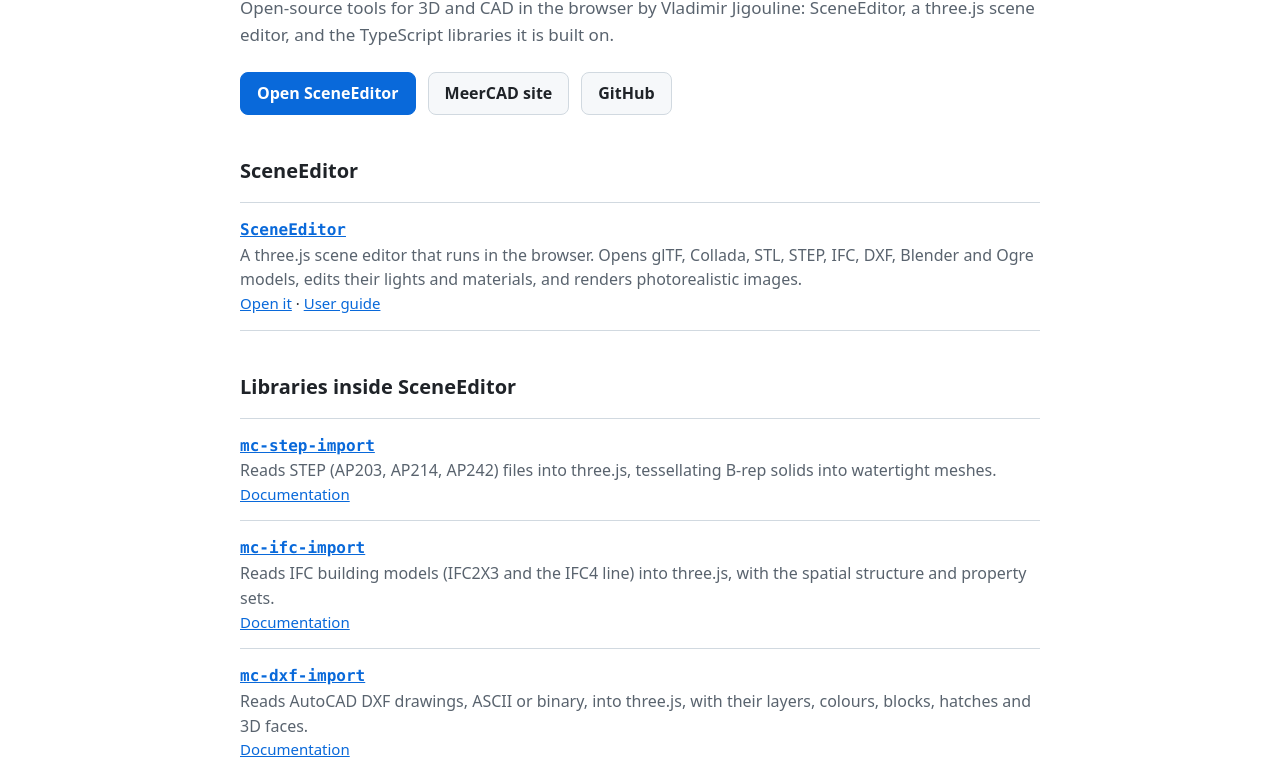
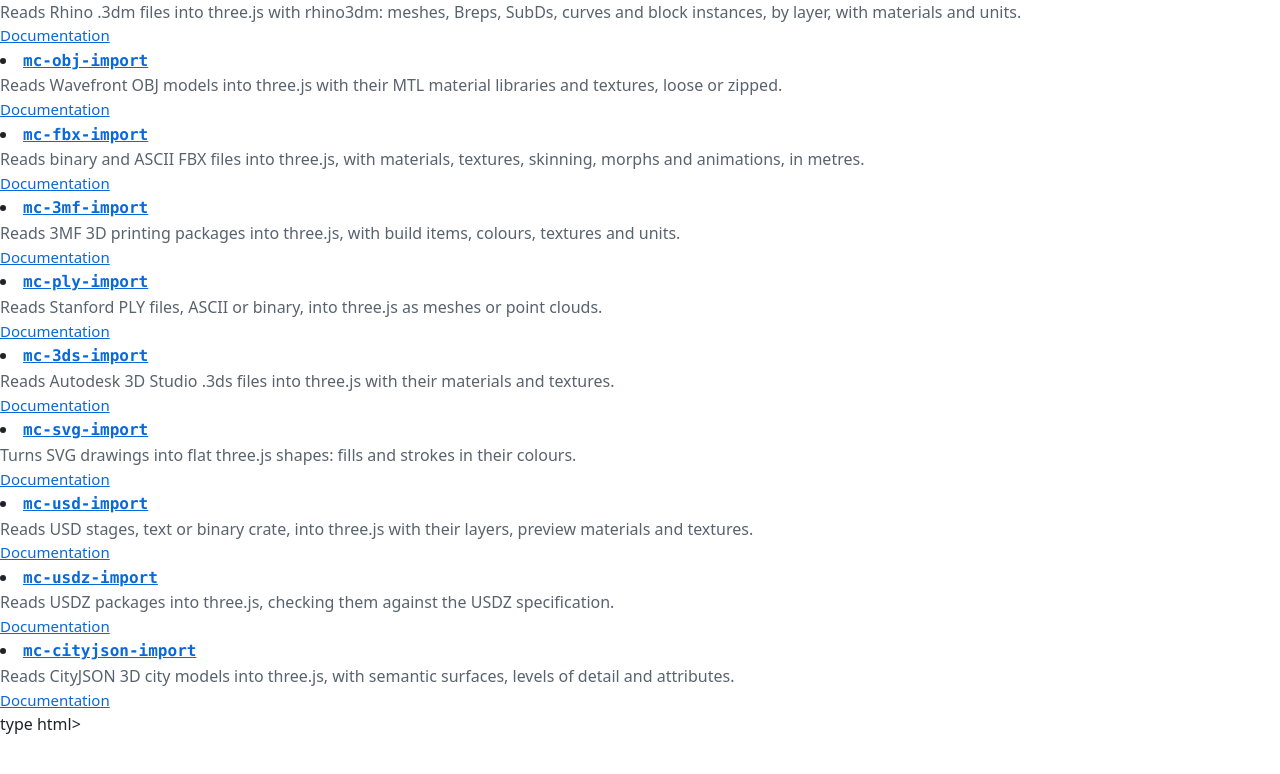
Before and after one commit to VJigouline/vjigouline.github.io, a plain HTML site: page index.html in a window 1280 px wide. Shown: the part 99-873 px from the top of the page. Drawn offline with Linux system fonts and the light colour scheme.

Commit message:
List the 11 new import libraries
Co-Authored-By: Claude Opus 5.5 <noreply@anthropic.com>

```diff
--- a/index.html
+++ b/index.html
@@ -1,10 +1,65 @@
-<!doctype html>
+<!doc      <li>
+        <a class="name" href="https://github.com/VJigouline/mc-iges-import">mc-iges-import</a>
+        <span class="summary">Reads IGES CAD files into three.js, tessellating trimmed NURBS and analytic surfaces and B-rep solids, with colours, levels and units.</span>
+        <span class="links"><a href="https://github.com/VJigouline/mc-iges-import/tree/main/Documentation">Documentation</a></span>
+      </li>
+      <li>
+        <a class="name" href="https://github.com/VJigouline/mc-3dm-import">mc-3dm-import</a>
+        <span class="summary">Reads Rhino .3dm files into three.js with rhino3dm: meshes, Breps, SubDs, curves and block instances, by layer, with materials and units.</span>
+        <span class="links"><a href="https://github.com/VJigouline/mc-3dm-import/tree/main/Documentation">Documentation</a></span>
+      </li>
+      <li>
+        <a class="name" href="https://github.com/VJigouline/mc-obj-import">mc-obj-import</a>
+        <span class="summary">Reads Wavefront OBJ models into three.js with their MTL material libraries and textures, loose or zipped.</span>
+        <span class="links"><a href="https://github.com/VJigouline/mc-obj-import/tree/main/Documentation">Documentation</a></span>
+      </li>
+      <li>
+        <a class="name" href="https://github.com/VJigouline/mc-fbx-import">mc-fbx-import</a>
+        <span class="summary">Reads binary and ASCII FBX files into three.js, with materials, textures, skinning, morphs and animations, in metres.</span>
+        <span class="links"><a href="https://github.com/VJigouline/mc-fbx-import/tree/main/Documentation">Documentation</a></span>
+      </li>
+      <li>
+        <a class="name" href="https://github.com/VJigouline/mc-3mf-import">mc-3mf-import</a>
+        <span class="summary">Reads 3MF 3D printing packages into three.js, with build items, colours, textures and units.</span>
+        <span class="links"><a href="https://github.com/VJigouline/mc-3mf-import/tree/main/Documentation">Documentation</a></span>
+      </li>
+      <li>
+        <a class="name" href="https://github.com/VJigouline/mc-ply-import">mc-ply-import</a>
+        <span class="summary">Reads Stanford PLY files, ASCII or binary, into three.js as meshes or point clouds.</span>
+        <span class="links"><a href="https://github.com/VJigouline/mc-ply-import/tree/main/Documentation">Documentation</a></span>
+      </li>
+      <li>
+        <a class="name" href="https://github.com/VJigouline/mc-3ds-import">mc-3ds-import</a>
+        <span class="summary">Reads Autodesk 3D Studio .3ds files into three.js with their materials and textures.</span>
+        <span class="links"><a href="https://github.com/VJigouline/mc-3ds-import/tree/main/Documentation">Documentation</a></span>
+      </li>
+      <li>
+        <a class="name" href="https://github.com/VJigouline/mc-svg-import">mc-svg-import</a>
+        <span class="summary">Turns SVG drawings into flat three.js shapes: fills and strokes in their colours.</span>
+        <span class="links"><a href="https://github.com/VJigouline/mc-svg-import/tree/main/Documentation">Documentation</a></span>
+      </li>
+      <li>
+        <a class="name" href="https://github.com/VJigouline/mc-usd-import">mc-usd-import</a>
+        <span class="summary">Reads USD stages, text or binary crate, into three.js with their layers, preview materials and textures.</span>
+        <span class="links"><a href="https://github.com/VJigouline/mc-usd-import/tree/main/Documentation">Documentation</a></span>
+      </li>
+      <li>
+        <a class="name" href="https://github.com/VJigouline/mc-usdz-import">mc-usdz-import</a>
+        <span class="summary">Reads USDZ packages into three.js, checking them against the USDZ specification.</span>
+        <span class="links"><a href="https://github.com/VJigouline/mc-usdz-import/tree/main/Documentation">Documentation</a></span>
+      </li>
+      <li>
+        <a class="name" href="https://github.com/VJigouline/mc-cityjson-import">mc-cityjson-import</a>
+        <span class="summary">Reads CityJSON 3D city models into three.js, with semantic surfaces, levels of detail and attributes.</span>
+        <span class="links"><a href="https://github.com/VJigouline/mc-cityjson-import/tree/main/Documentation">Documentation</a></span>
+      </li>
+type html>
 <html lang="en">
 <head>
   <meta charset="utf-8">
   <meta name="viewport" content="width=device-width, initial-scale=1">
   <title>Vladimir Jigouline – MeerCAD projects</title>
-  <meta name="description" content="SceneEditor, a three.js scene editor in the browser, and the MeerCAD TypeScript libraries for STEP, IFC, DXF, Blender and Ogre import, ray tracing, and CAD curves, surfaces and solids.">
+  <meta name="description" content="SceneEditor, a three.js scene editor in the browser, and the MeerCAD TypeScript libraries for STEP, IFC, IGES, Rhino, DXF, Blender, Ogre, OBJ, FBX, 3MF, PLY, 3DS, SVG, USD, USDZ and CityJSON import, ray tracing, and CAD curves, surfaces and solids.">
   <style>
     :root {
       --bg: #ffffff;
@@ -69,7 +124,7 @@
     <ul class="projects">
       <li>
         <a class="name" href="https://github.com/VJigouline/SceneEditor">SceneEditor</a>
-        <span class="summary">A three.js scene editor that runs in the browser. Opens glTF, Collada, STL, STEP, IFC, DXF, Blender and Ogre models, edits their lights and materials, and renders photorealistic images.</span>
+        <span class="summary">A three.js scene editor that runs in the browser. Opens glTF, Collada, STL, STEP, IFC, IGES, Rhino, DXF, Blender, FBX, OBJ, 3DS, PLY, 3MF, SVG, USD, USDZ, CityJSON and Ogre models, edits their lights and materials, and renders photorealistic images.</span>
         <span class="links"><a href="https://vjigouline.github.io/SceneEditor/">Open it</a> · <a href="https://github.com/VJigouline/SceneEditor/wiki">User guide</a></span>
       </li>
     </ul>
```
